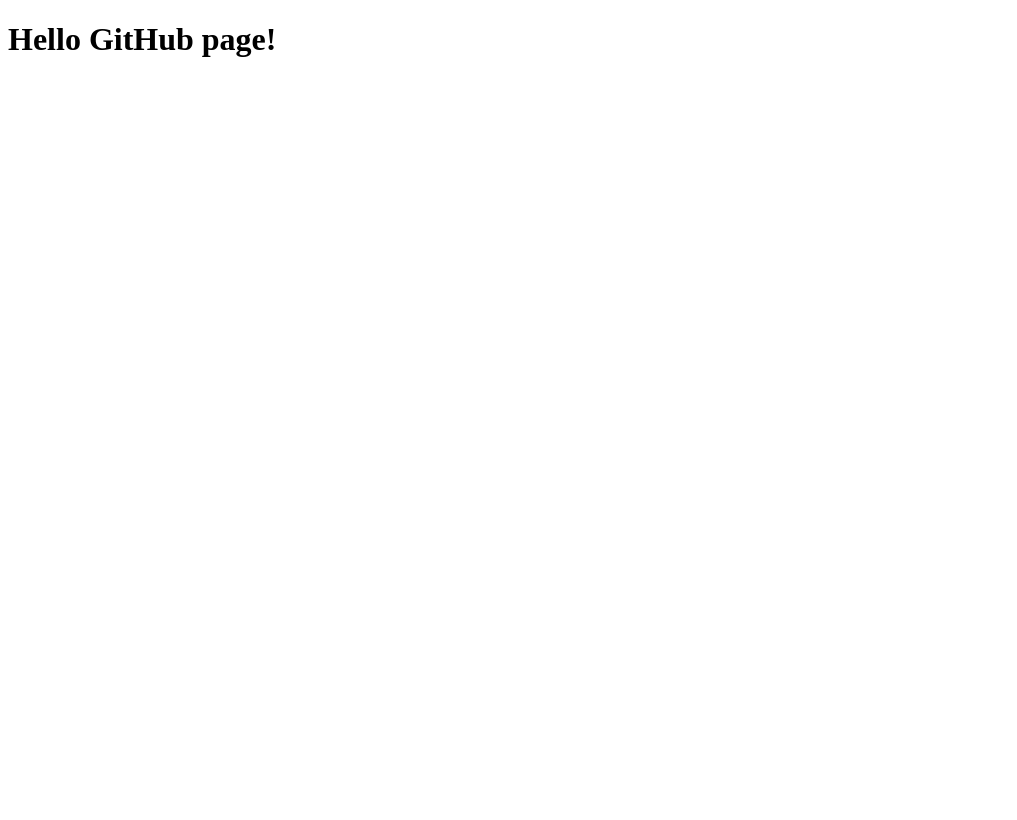
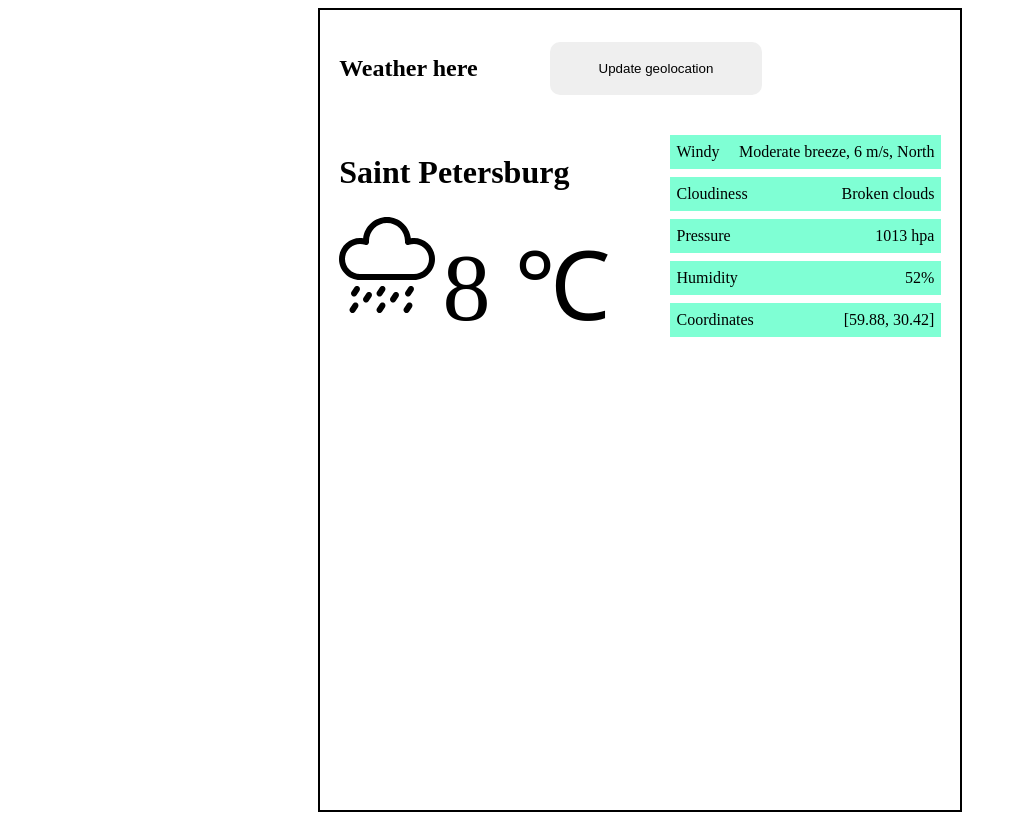
Before and after one commit to Spolutrean/SuperUsefulWeatherApp, a plain HTML site: page index.html in a window 1280 px wide. Shown: the whole page, without its empty margins (0-1017 px from the left). Drawn offline with Linux system fonts and the light colour scheme.

Commit message:
Add title and main city section without design

```diff
--- a/index.html
+++ b/index.html
@@ -1,6 +1,56 @@
 <!DOCTYPE html>
 <html>
+    <head>
+        <link rel="stylesheet" href="styles.css">
+    </head>
     <body>
-        <h1>Hello GitHub page!</h1>
+        <section class="titleSection section">
+            <h1 class="weatherHereTitle">Weather here</h1>
+            <button class="updateGeolocationButton">Update geolocation</button>
+        </section>
+        <section class="mainCitySection section">
+            <section class="mainCityDescription">
+                <h2 class="mainCityName"> Saint Petersburg</h2>
+                <section class="mainCityShortDescription">
+                    <img class="mainCityImage" src="resources/rain.svg">
+                    <span class="mainCityDegrees">8 &#8451;</span>
+                </section>
+            </section>
+            <ul class="weatherDescription">
+                <li>
+                    <span>Windy</span>
+                    <span>Moderate breeze, 6 m/s, North</span>
+                </li>
+                <li>
+                    <span>Cloudiness</span>
+                    <span>Broken clouds</span></li>
+                <li>
+                    <span>Pressure</span>
+                    <span>1013 hpa</span></li>
+                <li>
+                    <span>Humidity</span>
+                    <span>52%</span></li>
+                <li>
+                    <span>Coordinates</span>
+                    <span>[59.88, 30.42]</span></li>
+            </ul>
+        </section>
+        <section class="favouritesSection section">
+
+        </section>
+        <section class="citiesSection section">
+            <div class="cityCard">
+
+            </div>
+            <div class="cityCard">
+
+            </div>
+            <div class="cityCard">
+
+            </div>
+            <div class="cityCard">
+
+            </div>
+        </section>
     </body>
 </html>
--- /dev/null
+++ b/styles.css
@@ -0,0 +1,101 @@
+html {
+    display:flex;
+    flex-direction:column;
+    width: 100vw;
+}
+
+body {
+    align-self: center;
+    min-height:100vh;
+
+    min-width: 320px;
+    max-width: 800px;
+    width: 50vw;
+
+    border: 2px solid black;
+}
+
+.section {
+    margin: 2em 1.2em;
+}
+
+.titleSection {
+    width: 100%;
+    display: flex;
+    flex-direction: row;
+}
+
+.weatherHereTitle {
+    width: 33%;
+    margin: 0;
+    align-self: center;
+}
+
+.updateGeolocationButton {
+    width: 33%;
+    border-radius: 10px;
+    height: 4em;
+    align-self: center;
+}
+
+.mainCitySection {
+    display: flex;
+    flex-direction: row;
+    justify-content: space-between;
+}
+
+.mainCityDescription {
+    width: 45%;
+    display: flex;
+    flex-direction: column;
+    justify-content: space-between;
+}
+
+.mainCityShortDescription {
+    display: flex;
+    flex-direction: row;
+    justify-content: space-between
+}
+
+.mainCityImage {
+    width: 96px; height: 96px
+}
+
+.mainCityDegrees {
+    font-size: 96px
+}
+
+.mainCityName {
+    font-size: 2em;
+}
+
+.weatherDescription {
+    width: 45%;
+    margin: 0;
+    padding: 0;
+}
+
+.weatherDescription li {
+    list-style-type: none;
+    background-color: aquamarine;
+    width: 100%;
+    display: flex;
+    flex-direction: row;
+    justify-content: space-between;
+    margin: 0.5em 0;
+    padding: 0.5em 0;
+}
+
+.weatherDescription li :first-child {
+    padding-left: 0.4em;
+}
+
+.weatherDescription li :last-child {
+    padding-right: 0.4em;
+}
+
+
+
+button {
+    border: unset;
+}
```
Also changed, not shown: resources/rain.svg (added).
